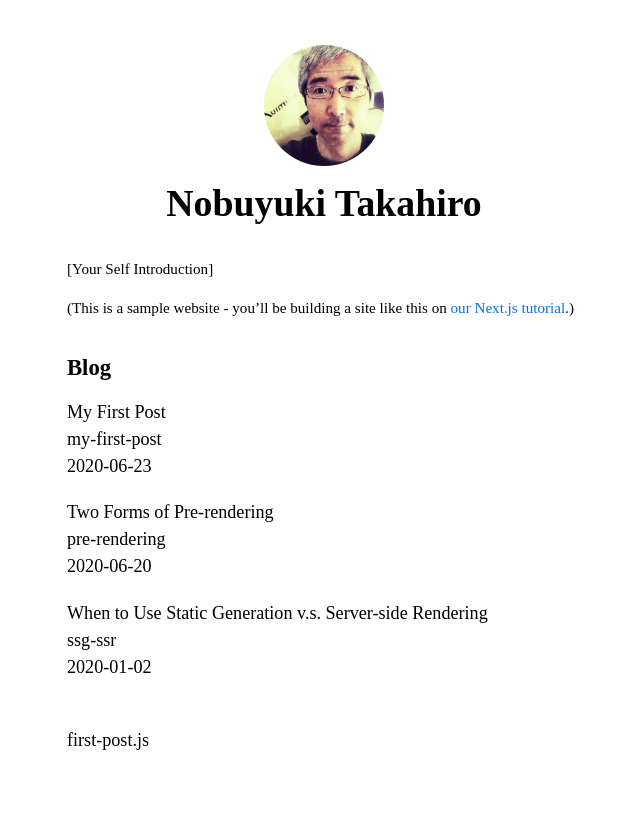
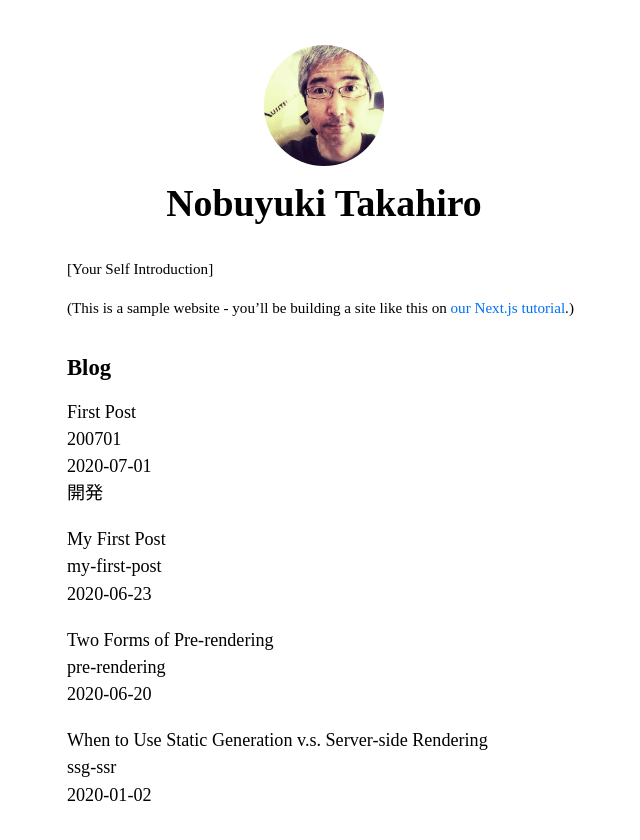
Before and after one commit to vivlio-kumihan/tk, a Next.js app: page / in a window 1280 px wide. Shown: the top 840 px of the page, without its empty margins (316-956 px from the left). Built offline with nearby package versions, Linux system fonts and the light colour scheme.

Commit message:
befor implement getStaticProps

```diff
--- a/lib/posts.js
+++ b/lib/posts.js
@@ -47,6 +47,7 @@ export function getAllPostIds() {
 export async function getPostData(id) {
   const fullPath = path.join(postsDir, `${id}.md`)
   const fileContents = fs.readFileSync(fullPath, "utf8")
+  // gray-matterを使って投稿のメタデータ部分をパースする。
   const matterResult = matter(fileContents)
   const processContent = await remark()
     .use(html)
--- a/pages/index.js
+++ b/pages/index.js
@@ -28,13 +28,15 @@ const Home = ({allPostsData}) => {
           Blog
         </h2>
         <ul className={utilStyles.list}>
-          {allPostsData.map(({id, date, title}) => (
+          {allPostsData.map(({id, date, title, tag}) => (
             <li className={utilStyles.listItem} key={id}>
               {title}
               <br />
               {id}
               <br />
               {date}
+              <br />
+              {tag}
             </li>
           ))}
         </ul>
--- /dev/null
+++ b/posts/200701.md
@@ -0,0 +1,9 @@
+---
+title: "First Post"
+date: "2020-07-01"
+tag: "開発"
+---
+
+最初の投稿。午後から開発の時間とする。
+
+ブログアプリの制作。これを通じて`Next.js`でのアプリ制作の土台作りを学びたいと思っている。
--- a/posts/first-post.js
+++ /dev/null
@@ -1,18 +0,0 @@
-import Head from "next/head"
-import Link from "next/link"
-import Layout from "../../components/layout"
-
-const FirstPost = () => {
-  return (
-    <Layout>
-      <Head>
-        <title>Blog Posts</title>
-        <link rel="icon" href="/profile_image_Apple.ico" />
-      </Head>
-      <h1>First Post</h1>
-      <p>hello, hello, hello.</p>
-    </Layout>
-  )
-}
-
-export default FirstPost
```
Also changed, not shown: pages/posts/[id].js (+22 -17 lines).
